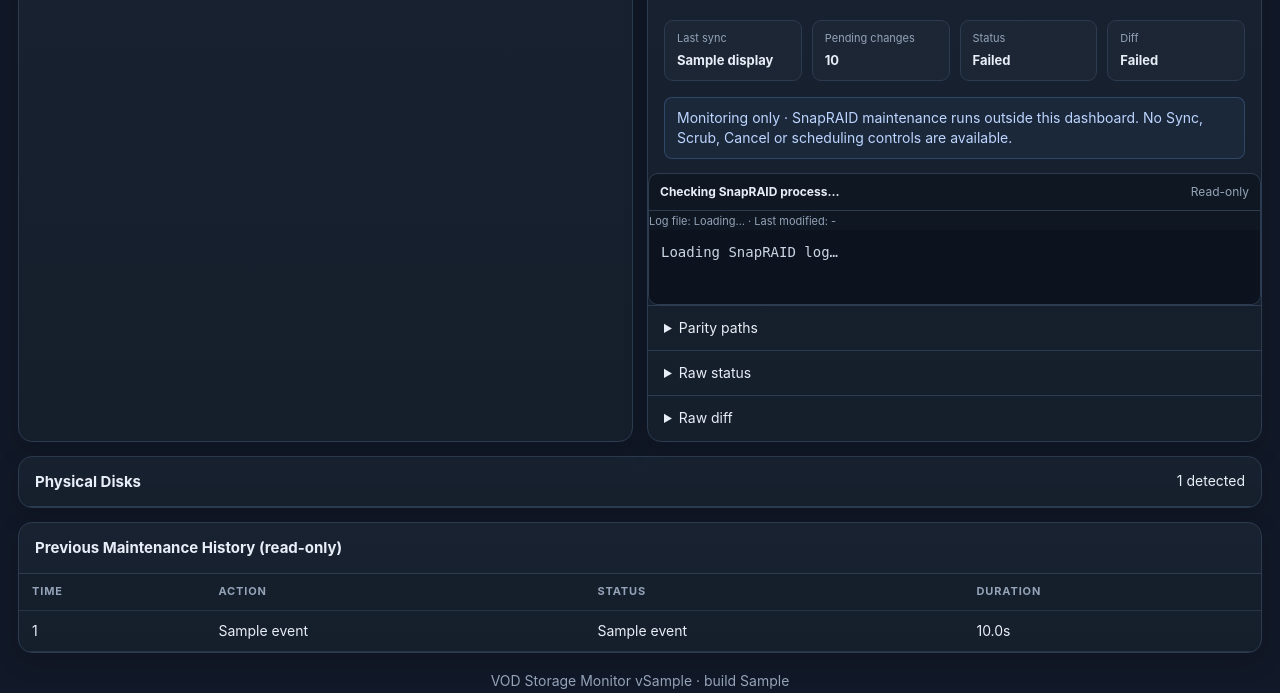
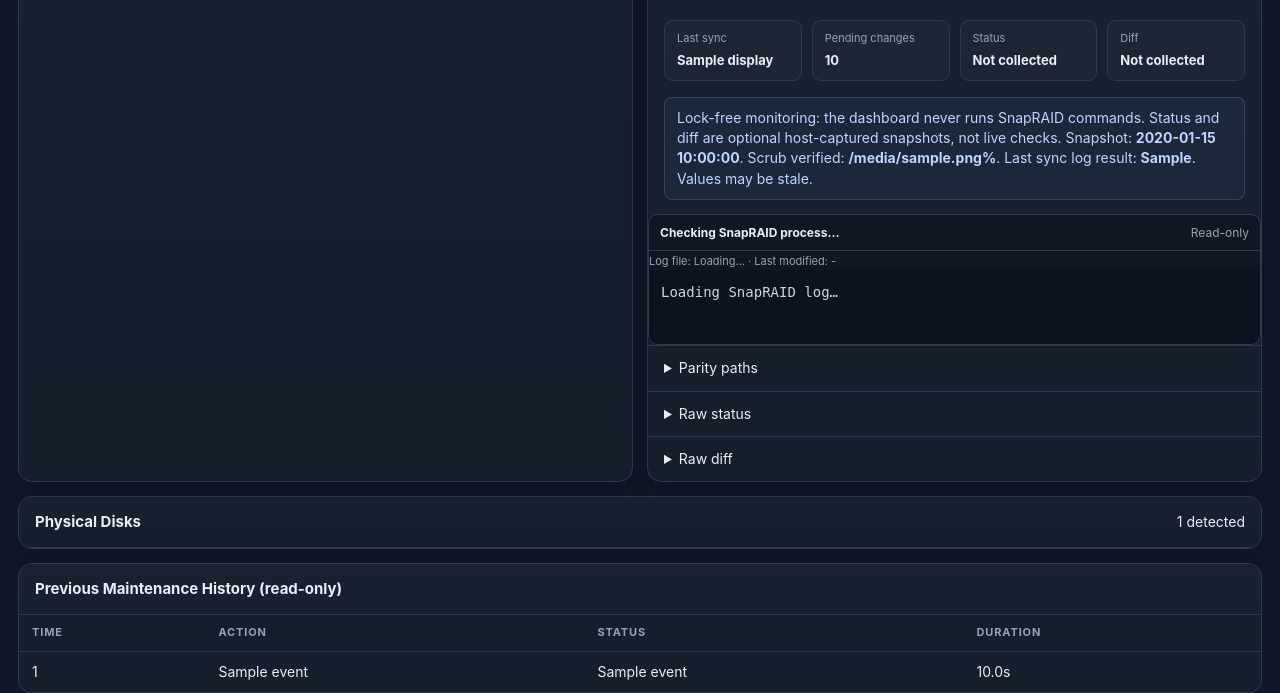
Before and after one commit to kasundigital/VOD-Storage-Monitor, a Flask app: template templates/index.html in a window 1280 px wide. Shown: the part 417-1110 px from the top of the page. Run offline with Flask 3, Linux system fonts and the light colour scheme; the template is opened without the code that fills it: most values are stand-ins (such as "Sample title", 1, 10 or a date in 2020); parts of the project's set-up code (start-up, migrations or seed data) failed here and were passed over.

Commit message:
ui: label snapshots and unknown status honestly; show scrub coverage and log result

```diff
--- a/templates/index.html
+++ b/templates/index.html
@@ -13,7 +13,7 @@
 <section class="grid hero">
 <div class="card"><span>VOD Pool</span><strong>{{data.storage.vod.size_h}}</strong><small>{{data.storage.vod.used_h}} used · {{data.storage.vod.avail_h}} free</small><div class="bar"><i style="width:{{data.storage.vod.pct}}%"></i></div><b>{{data.storage.vod.pct}}%</b></div>
 <div class="card"><span>Docker RAID</span><strong>{{data.storage.docker.size_h}}</strong><small>{{data.storage.docker.used_h}} used · {{data.storage.docker.avail_h}} free</small><div class="bar"><i style="width:{{data.storage.docker.pct}}%"></i></div><b>{{data.storage.docker.pct}}%</b></div>
-<div class="card"><span>SnapRAID</span><strong id="snapHeroProtection">{{data.snapraid.protection}}</strong><small>Last sync: <span id="snapHeroLastSync">{{data.snapraid.last_sync.display if data.snapraid.last_sync else 'Unknown'}}</span></small><b id="snapHeroPending">{% if data.snapraid.maintenance_running %}{% if data.snapraid.job.progress %}{{data.snapraid.job.progress.percent}}% · {{data.snapraid.job.progress.processed}} processed{% else %}Maintenance job running{% endif %}{% elif data.snapraid.diff_ok %}{{data.snapraid.pending_total}} pending change(s){% else %}Diff unavailable{% endif %}</b></div>
+<div class="card"><span>SnapRAID</span><strong id="snapHeroProtection">{{data.snapraid.protection}}</strong><small>Last sync: <span id="snapHeroLastSync">{{data.snapraid.last_sync.display if data.snapraid.last_sync else 'Unknown'}}</span></small><b id="snapHeroPending">{% if data.snapraid.maintenance_running %}{% if data.snapraid.job.progress %}{{data.snapraid.job.progress.percent}}% · {{data.snapraid.job.progress.processed}} processed{% else %}Maintenance job running{% endif %}{% elif data.snapraid.diff_ok %}{{data.snapraid.pending_total if data.snapraid.pending_total is not none else 'Unknown'}} pending change(s){% else %}Diff unavailable{% endif %}</b></div>
 <div class="card"><span>Disk Health</span><strong>{{data.disk_health.healthy}} / {{data.disk_health.total}}</strong><small>{{data.disk_health.warning}} warning · {{data.disk_health.failed}} failed</small><b>Max temp: {{data.disk_health.max_temp if data.disk_health.max_temp is not none else '-'}}°C</b></div>
 </section>
 
@@ -21,36 +21,37 @@
 <div class="panel snap-panel">
   <div class="panel-title">
     <div><h2>SnapRAID</h2><span class="subtle">{{data.snapraid.config.data_disks}} data · {{data.snapraid.config.parity_levels}} parity · {{data.snapraid.config.content_copies}} content copies</span></div>
-    <span id="snapProtectionPill" class="pill {{'ok' if data.snapraid.protection=='Protected' else ('warn' if data.snapraid.protection in ['Changes Pending','Syncing','Scrubbing','Repair in progress','Checking','SnapRAID busy'] else 'bad')}}">{{data.snapraid.protection}}</span>
+    <span id="snapProtectionPill" class="pill {{'warn' if data.snapraid.maintenance_running or data.snapraid.protection=='Last log OK' else 'bad'}}">{{data.snapraid.protection}}</span>
   </div>
 
   <div class="kv">
-    <span>Added</span><b id="snapAdded">{{data.snapraid.changes.added}}</b>
-    <span>Updated</span><b id="snapUpdated">{{data.snapraid.changes.updated}}</b>
-    <span>Removed</span><b id="snapRemoved">{{data.snapraid.changes.removed}}</b>
-    <span>Moved</span><b id="snapMoved">{{data.snapraid.changes.moved}}</b>
+    <span>Added</span><b id="snapAdded">{{data.snapraid.changes.added if data.snapraid.changes.added is not none else 'Unknown'}}</b>
+    <span>Updated</span><b id="snapUpdated">{{data.snapraid.changes.updated if data.snapraid.changes.updated is not none else 'Unknown'}}</b>
+    <span>Removed</span><b id="snapRemoved">{{data.snapraid.changes.removed if data.snapraid.changes.removed is not none else 'Unknown'}}</b>
+    <span>Moved</span><b id="snapMoved">{{data.snapraid.changes.moved if data.snapraid.changes.moved is not none else 'Unknown'}}</b>
   </div>
 
   <div class="snap-meta">
     <div><span>Last sync</span><b id="snapLastSync">{{data.snapraid.last_sync.display if data.snapraid.last_sync else 'Unknown'}}</b></div>
-    <div><span>Pending changes</span><b id="snapPending">{% if data.snapraid.maintenance_running %}Updating{% else %}{{data.snapraid.pending_total}}{% endif %}</b></div>
-    <div><span>Status</span><b id="snapStatus">{{'Paused' if data.snapraid.maintenance_running else ('OK' if data.snapraid.status_ok else 'Failed')}}</b></div>
-    <div><span>Diff</span><b id="snapDiff">{% if data.snapraid.maintenance_running %}Paused during {{data.snapraid.job.name}}{% else %}{{'OK' if data.snapraid.diff_ok else 'Failed'}}{% endif %}</b></div>
+    <div><span>Pending changes</span><b id="snapPending">{% if data.snapraid.maintenance_running %}Updating{% else %}{{data.snapraid.pending_total if data.snapraid.pending_total is not none else 'Unknown'}}{% endif %}</b></div>
+    <div><span>Status</span><b id="snapStatus">{{'Snapshot OK' if data.snapraid.status_ok is sameas true else ('Snapshot error' if data.snapraid.status_ok is sameas false else 'Not collected')}}</b></div>
+    <div><span>Diff</span><b id="snapDiff">{% if data.snapraid.maintenance_running %}Paused during {{data.snapraid.job.name}}{% else %}{{'Snapshot OK' if data.snapraid.diff_ok is sameas true else ('Snapshot error' if data.snapraid.diff_ok is sameas false else 'Not collected')}}{% endif %}</b></div>
   </div>
 
-  <div class="info-note">Monitoring only · SnapRAID maintenance runs outside this dashboard. No Sync, Scrub, Cancel or scheduling controls are available.</div>
+  <div class="info-note">Lock-free monitoring: the dashboard never runs SnapRAID commands. Status and diff are optional host-captured snapshots, not live checks. Snapshot: <b id="snapSnapshotTime">{{data.snapraid.snapshot_time or "Not collected"}}</b>. Scrub verified: <b id="snapScrubCoverage">{{(data.snapraid.scrub_coverage|string + "%") if data.snapraid.scrub_coverage is not none else "Unknown"}}</b>. Last sync log result: <b id="snapLastLogResult">{{data.snapraid.last_log_result}}</b>. Values may be stale.</div>
   <div class="job-box" aria-live="polite">
     <div class="job-head"><b id="jobTitle">Checking SnapRAID process…</b><span id="jobElapsed">Read-only</span></div>
     <div class="subtle">Log file: <span id="snapLogPath">Loading…</span> · Last modified: <span id="snapLogUpdated">-</span></div>
     <pre id="jobOutput">Loading SnapRAID log…</pre>
   </div>
 
-  {% if data.snapraid.status_ok is sameas false %}<div class="warning">SnapRAID status command failed (exit {{data.snapraid.status_rc}}). Check Raw status below.</div>{% endif %}
-  {% if data.snapraid.diff_ok is sameas false %}<div class="warning">SnapRAID diff command failed (exit {{data.snapraid.diff_rc}}).</div>{% endif %}
+  {% if data.snapraid.status_ok is sameas false %}<div class="warning">Saved SnapRAID status snapshot reports exit {{data.snapraid.status_rc}}.</div>{% endif %}
+  {% if data.snapraid.diff_ok is sameas false %}<div class="warning">Saved SnapRAID diff snapshot reports exit {{data.snapraid.diff_rc}}.</div>{% endif %}
+  {% if data.snapraid.snapshot_error %}<div class="warning">Snapshot could not be read: {{data.snapraid.snapshot_error}}</div>{% endif %}
   {% if data.snapraid.warnings %}<div class="warning">{{data.snapraid.warnings|join(' · ')}}</div>{% endif %}
   <details><summary>Parity paths</summary><pre>{{data.snapraid.config.parity_paths|join('\n') if data.snapraid.config.parity_paths else 'No parity paths detected'}}</pre></details>
-  <details><summary>Raw status</summary><pre id="snapRawStatus">{{data.snapraid.status_raw or 'No output returned'}}</pre></details>
-  <details><summary>Raw diff</summary><pre id="snapRawDiff">{{data.snapraid.diff_raw or 'No output returned'}}</pre></details>
+  <details><summary>Raw status</summary><pre id="snapRawStatus">{{data.snapraid.status_raw or 'No host snapshot collected. Dashboard does not execute SnapRAID.'}}</pre></details>
+  <details><summary>Raw diff</summary><pre id="snapRawDiff">{{data.snapraid.diff_raw or 'No host snapshot collected. Dashboard does not execute SnapRAID.'}}</pre></details>
 </div></section>
 
 <section class="panel">
@@ -148,13 +149,16 @@ async function refreshStatus(){
     if(j.snapraid){
       const s=j.snapraid;
       const set=(id,val)=>{const el=document.getElementById(id); if(el) el.textContent=val;};
-      set('snapAdded', s.changes?.added ?? 0);
-      set('snapUpdated', s.changes?.updated ?? 0);
-      set('snapRemoved', s.changes?.removed ?? 0);
-      set('snapMoved', s.changes?.moved ?? 0);
-      set('snapPending', s.maintenance_running ? 'Updating' : (s.pending_total ?? 0));
-      set('snapStatus', s.maintenance_running ? 'Paused' : (s.status_ok ? 'OK' : 'Failed'));
-      set('snapDiff', s.maintenance_running ? ('Paused during '+(s.job?.name||'maintenance')) : (s.diff_ok ? 'OK' : 'Failed'));
+      set('snapAdded', s.changes?.added ?? 'Unknown');
+      set('snapUpdated', s.changes?.updated ?? 'Unknown');
+      set('snapRemoved', s.changes?.removed ?? 'Unknown');
+      set('snapMoved', s.changes?.moved ?? 'Unknown');
+      set('snapPending', s.maintenance_running ? 'Updating' : (s.pending_total ?? 'Unknown'));
+      set('snapSnapshotTime', s.snapshot_time || 'Not collected');
+      set('snapScrubCoverage', s.scrub_coverage == null ? 'Unknown' : s.scrub_coverage + '%');
+      set('snapLastLogResult', s.last_log_result || 'Unknown');
+      set('snapStatus', s.status_ok === true ? 'Snapshot OK' : (s.status_ok === false ? 'Snapshot error' : 'Not collected'));
+      set('snapDiff', s.diff_ok === true ? 'Snapshot OK' : (s.diff_ok === false ? 'Snapshot error' : 'Not collected'));
       const lastSync=s.last_sync?.display || 'Unknown';
       set('snapLastSync', lastSync);
       set('snapHeroLastSync', lastSync);
@@ -162,20 +166,20 @@ async function refreshStatus(){
 
       const heroPending = s.maintenance_running
         ? (s.job?.progress ? (s.job.progress.percent+'% · '+s.job.progress.processed+' processed') : 'Maintenance job running')
-        : (s.diff_ok ? ((s.pending_total ?? 0)+' pending change(s)') : 'Diff unavailable');
+        : (s.diff_ok ? ((s.pending_total ?? 'Unknown')+' pending change(s)') : 'Diff unavailable');
       set('snapHeroPending', heroPending);
 
       const pill=document.getElementById('snapProtectionPill');
       if(pill){
         pill.textContent=s.protection||'Unknown';
         pill.classList.remove('ok','warn','bad');
-        if(s.protection==='Protected') pill.classList.add('ok');
+        if(s.protection==='Last log OK') pill.classList.add('warn');
         else if(['Changes Pending','Syncing','Scrubbing','Repair in progress','Checking','SnapRAID busy'].includes(s.protection)) pill.classList.add('warn');
         else pill.classList.add('bad');
       }
 
-      set('snapRawStatus', s.status_raw || 'No output returned');
-      set('snapRawDiff', s.diff_raw || 'No output returned');
+      set('snapRawStatus', s.status_raw || 'No host snapshot collected. Dashboard does not execute SnapRAID.');
+      set('snapRawDiff', s.diff_raw || 'No host snapshot collected. Dashboard does not execute SnapRAID.');
     }
   }catch(e){}
 }
```
